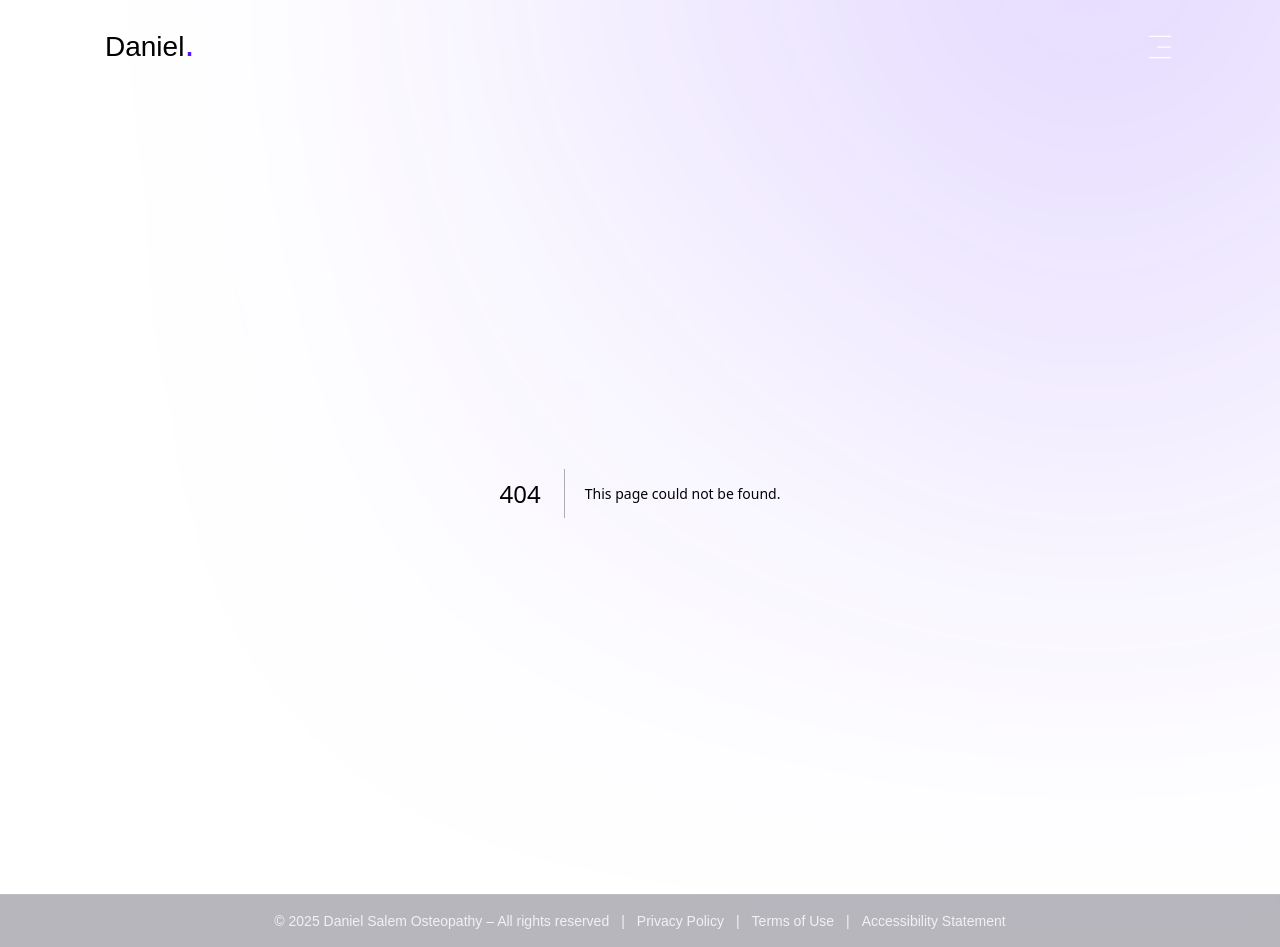
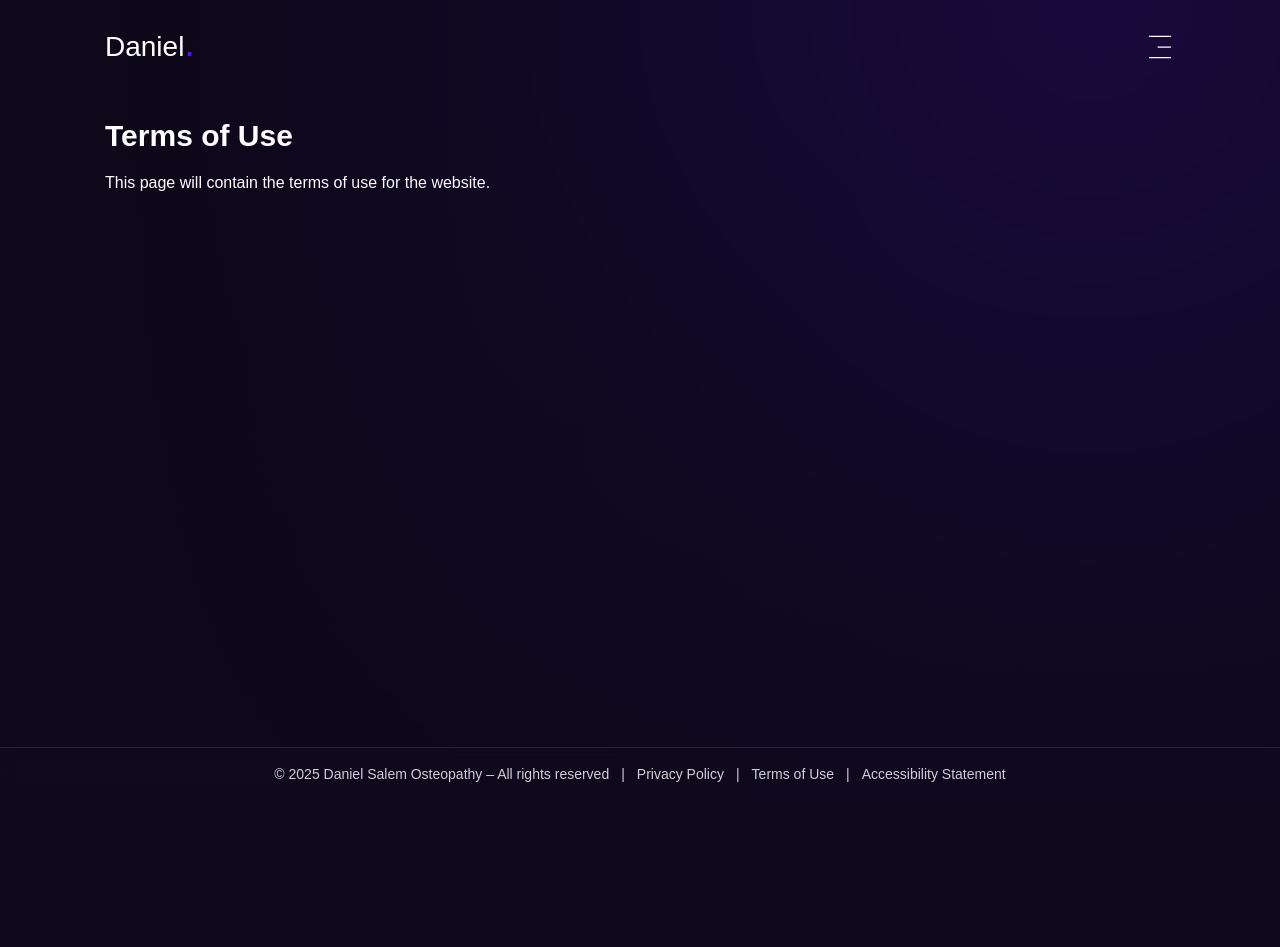
Before and after one commit to DavidGerasim/Daniel-website, a Next.js app in the folder frontend/: page /terms in a window 1280 px wide. Before the commit this address had no page. Shown: the top 947 px of the page. After the commit the page ends 800 px from the top, so only its background shows below. Built offline with nearby package versions, Linux system fonts and the light colour scheme; a web font is replaced by a local one.

Commit message:
for Vercel 2

```diff
--- /dev/null
+++ b/frontend/app/terms/page.jsx
@@ -0,0 +1,9 @@
+// frontend/app/terms/page.jsx
+export default function TermsPage() {
+  return (
+    <div className="container mx-auto p-6">
+      <h1 className="text-3xl font-bold mb-4">Terms of Use</h1>
+      <p>This page will contain the terms of use for the website.</p>
+    </div>
+  );
+}
```
Also changed, not shown: 1 other file (tests, documents, lock files or other folders).
